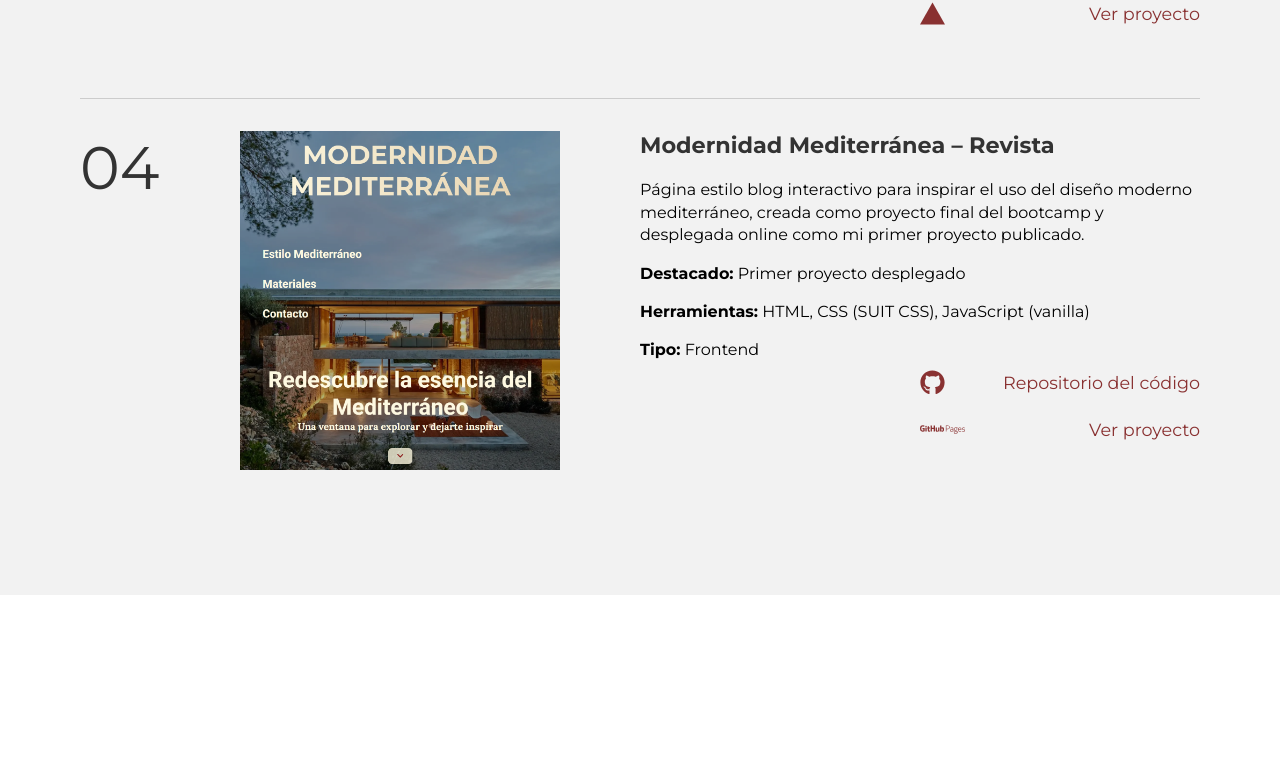
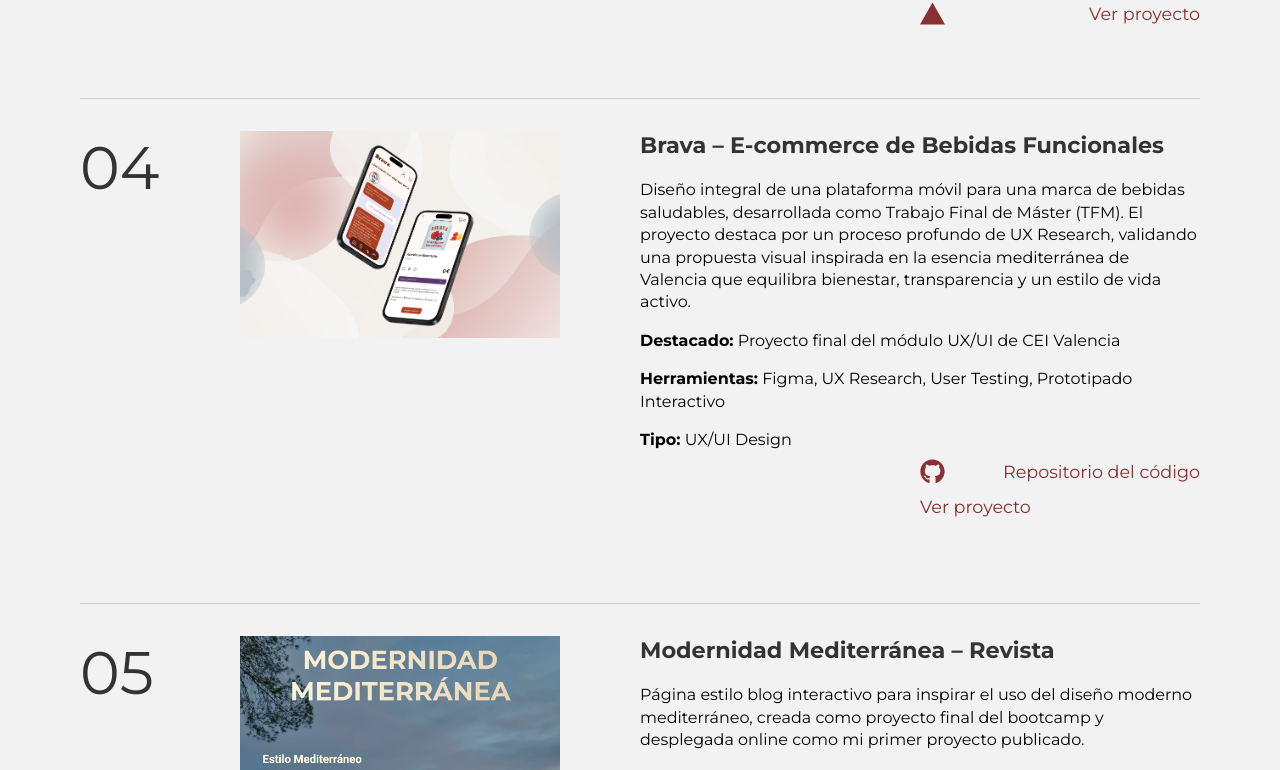
Before and after one commit to JaumeEsquerdo/portfolio-personal, a React (Vite) app in the folder portfolio-jaume/: page /proyectos in a window 1280 px wide. Shown: the part 1755-2525 px from the top of the page. Before the commit the page ends 2350 px from the top, so only its background shows below. Built offline with nearby package versions, Linux system fonts and the light colour scheme; a web font is replaced by a local one.

Commit message:
añadir proyecto ux ui BRAVA

```diff
--- a/portfolio-jaume/src/data/listaProyectos.js
+++ b/portfolio-jaume/src/data/listaProyectos.js
@@ -96,6 +96,24 @@
   {
     id: 4,
     numero: "04",
+    titulo: "Brava – E-commerce de Bebidas Funcionales",
+    descripcion:
+      "Diseño integral de una plataforma móvil para una marca de bebidas saludables, desarrollada como Trabajo Final de Máster (TFM). El proyecto destaca por un proceso profundo de UX Research, validando una propuesta visual inspirada en la esencia mediterránea de Valencia que equilibra bienestar, transparencia y un estilo de vida activo.",
+    herramientas: [
+      "Figma",
+      "UX Research",
+      "User Testing",
+      "Prototipado Interactivo",
+    ],
+    stack: "UX/UI Design",
+    imagen: "/img/brava-bebidas.png",
+    deploy:
+      "https://dribbble.com/shots/26962652-Brava-Dise-o-UX-UI-para-Refrescos-Saludables-App-M-vil",
+    destacado: "Proyecto final del módulo UX/UI de CEI Valencia",
+  },
+  {
+    id: 5,
+    numero: "05",
     titulo: "Modernidad Mediterránea – Revista",
     descripcion:
       "Página estilo blog interactivo para inspirar el uso del diseño moderno mediterráneo, creada como proyecto final del bootcamp y desplegada online como mi primer proyecto publicado.",
```
Also changed, not shown: portfolio-jaume/public/img/brava-bebidas.png (added).
